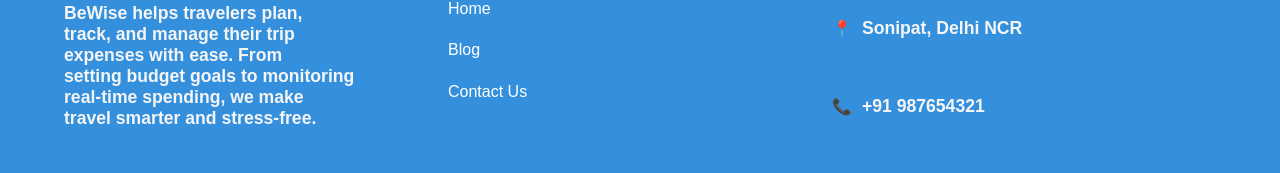
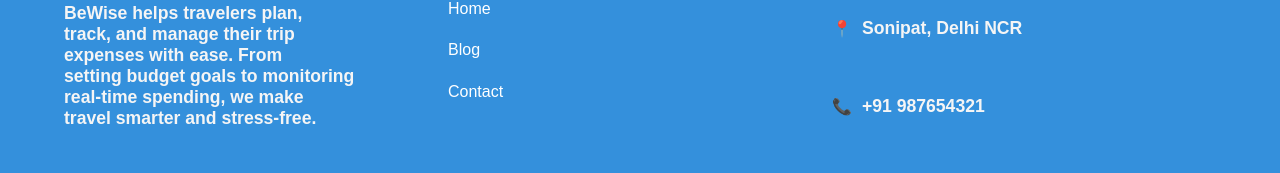
Before and after one commit to S-h-u-b-h-1/BeWise, a React (Vite) app: page / in a window 1280 px wide. Shown: the part 2241-2414 px from the top of the page. Built offline with nearby package versions, Linux system fonts and the light colour scheme; no server answers.

Commit message:
changes-made

```diff
--- a/src/components/Footer.jsx
+++ b/src/components/Footer.jsx
@@ -1,5 +1,6 @@
 import React from "react";
 import "../styles/footer.css"
+import { Link } from "react-router-dom";
 
 function Footer() {
   return (
@@ -15,18 +16,13 @@
         <div className="footer-section">
           <h3>Quick Links</h3>
           <p>
-            <a href="/">Home</a
-            >
+          <Link to='/'>Home</Link>
           </p>
           <p>
-            <a href="/blog"
-              >Blog</a
-            >
+          <Link to='/blog'>Blog</Link>
           </p>
           <p>
-            <a href="/contact"
-              >Contact Us</a
-            >
+          <Link to='/contact'>Contact</Link>
           </p>
         </div>
 
```
